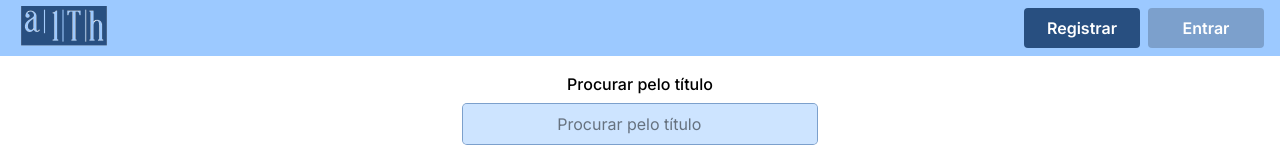
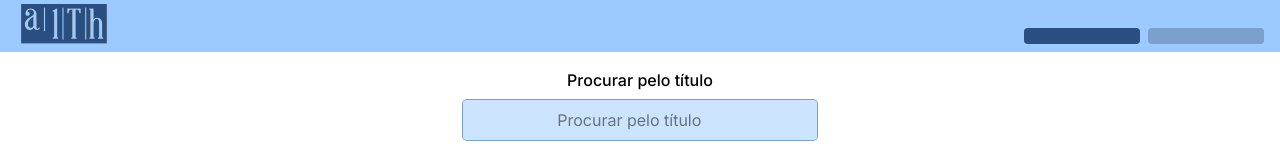
Before and after one commit to a1Thiago/app, a Next.js app: page / in a window 1280 px wide. Shown: the top 160 px of the page. Built offline with nearby package versions, Linux system fonts and the light colour scheme.

Commit message:
change button

```diff
--- a/src/app/(components)/Button.tsx
+++ b/src/app/(components)/Button.tsx
@@ -1,10 +1,10 @@
 
 interface ButtonProps extends React.ButtonHTMLAttributes<HTMLButtonElement> {
-  label: string
+  children: React.ReactNode
   colorStyle?: 'primary' | 'secondary'
 }
 
-export default function Button({ label, colorStyle = 'primary', ...props }: ButtonProps) {
+export default function Button({ children, colorStyle = 'primary', ...props }: ButtonProps) {
 
   const buttonStyle = colorStyle === 'primary' ? 'bg-theme-primary-dark' : 'bg-theme-secondary-dark'
 
@@ -13,7 +13,7 @@ export default function Button({ label, colorStyle = 'primary', ...props }: Butt
       className={`disabled:opacity-60 disabled:pointer-events-none cursor-pointer text-center truncate inline-block w-full
     ${buttonStyle}
     text-white font-semibold p-2 rounded hover:opacity-90 transition-opacity mobile:text-12 tablet:text-14`} >
-      {label}
+      {children}
     </button>
   )
 }
```
